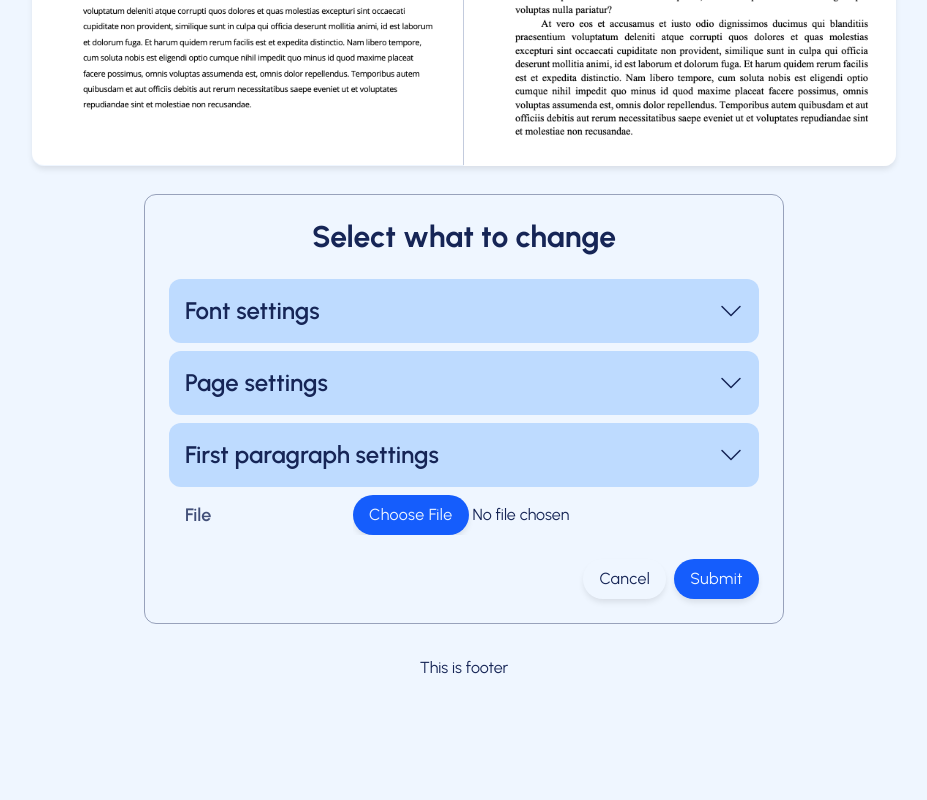
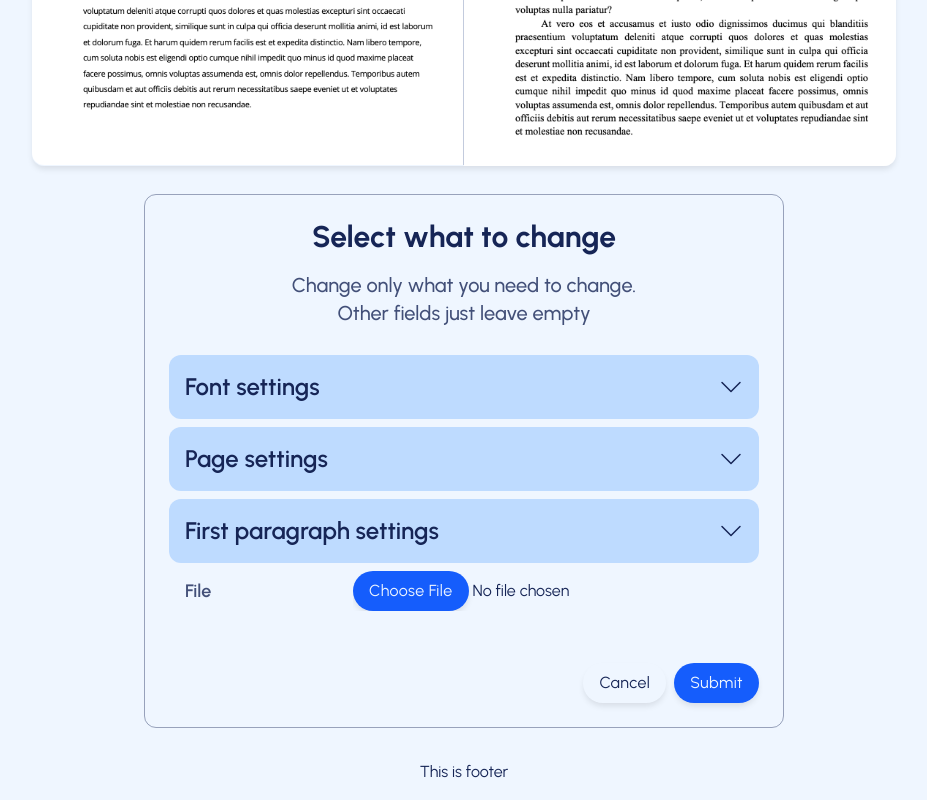
Before and after one commit to EgorFray/fdword, a React (Vite) app in the folder frontend/: page /dashboard in a window 1280 px wide. Shown: the part 610-1410 px from the top of the page, without its empty margins (176-1103 px from the left). Before the commit the page ends 1306 px from the top, so only its background shows below. Built offline with nearby package versions, Linux system fonts and the light colour scheme.

Commit message:
Fix margins in form with DropdownsContainer

```diff
--- a/frontend/src/features/modifyForm/Form.jsx
+++ b/frontend/src/features/modifyForm/Form.jsx
@@ -1,7 +1,7 @@
 function Form({ onSubmit, formRef, children }) {
   return (
     <form
-      className="max-w-160 items-start justify-items-start rounded-xl border border-blue-950/40 p-6"
+      className="flex max-w-160 flex-col items-start justify-items-start gap-7 rounded-xl border border-blue-950/40 p-6"
       onSubmit={onSubmit}
       ref={formRef}
     >
--- /dev/null
+++ b/frontend/src/ui/DropdownsContainer.jsx
@@ -0,0 +1,5 @@
+function DropdownsContainer({ children }) {
+  return <div>{children}</div>;
+}
+
+export default DropdownsContainer;
--- a/frontend/src/ui/Heading.jsx
+++ b/frontend/src/ui/Heading.jsx
@@ -1,5 +1,5 @@
 function Heading({ children }) {
-  return <div className="flex flex-col gap-4">{children}</div>;
+  return <div className="flex w-full flex-col gap-4">{children}</div>;
 }
 
 export default Heading;
--- a/frontend/src/ui/ModifyForm.jsx
+++ b/frontend/src/ui/ModifyForm.jsx
@@ -8,10 +8,13 @@ import toast from "react-hot-toast";
 import Download from "./Download";
 import FormContainer from "../features/modifyForm/FormContainer";
 import Form from "../features/modifyForm/Form";
-import FormHeading from "../features/modifyForm/FormHeading";
 import FormRow from "../features/modifyForm/FormRow";
 import Dropdown from "./Dropdown";
 import FormInput from "../features/modifyForm/FormInput";
+import Heading from "./Heading";
+import MainHeading from "./MainHeading";
+import SubHeading from "./SubHeading";
+import DropdownsContainer from "./DropdownsContainer";
 
 function ModifyForm({ formRef }) {
   const { register, handleSubmit, reset, formState } = useForm();
@@ -78,8 +81,15 @@ function ModifyForm({ formRef }) {
   return (
     <FormContainer>
       <Form onSubmit={handleSubmit(onSubmit, onError)} formRef={formRef}>
-        <FormHeading>Select what to change</FormHeading>
+        <Heading>
+          <MainHeading>Select what to change</MainHeading>
+          <SubHeading>
+            Change only what you need to change. <br /> Other fields just leave
+            empty
+          </SubHeading>
+        </Heading>
 
+        <DropdownsContainer>
           <Dropdown title="Font settings">
             <FormRow
               label="Font size"
@@ -407,6 +417,7 @@ function ModifyForm({ formRef }) {
               })}
             />
           </FormRow>
+        </DropdownsContainer>
 
         <div className="mr-4 flex w-full justify-end gap-2">
           <ButtonEmpty type="reset" onClick={() => reset()}>
```
Lines whose indentation alone changed are shown as unchanged.
